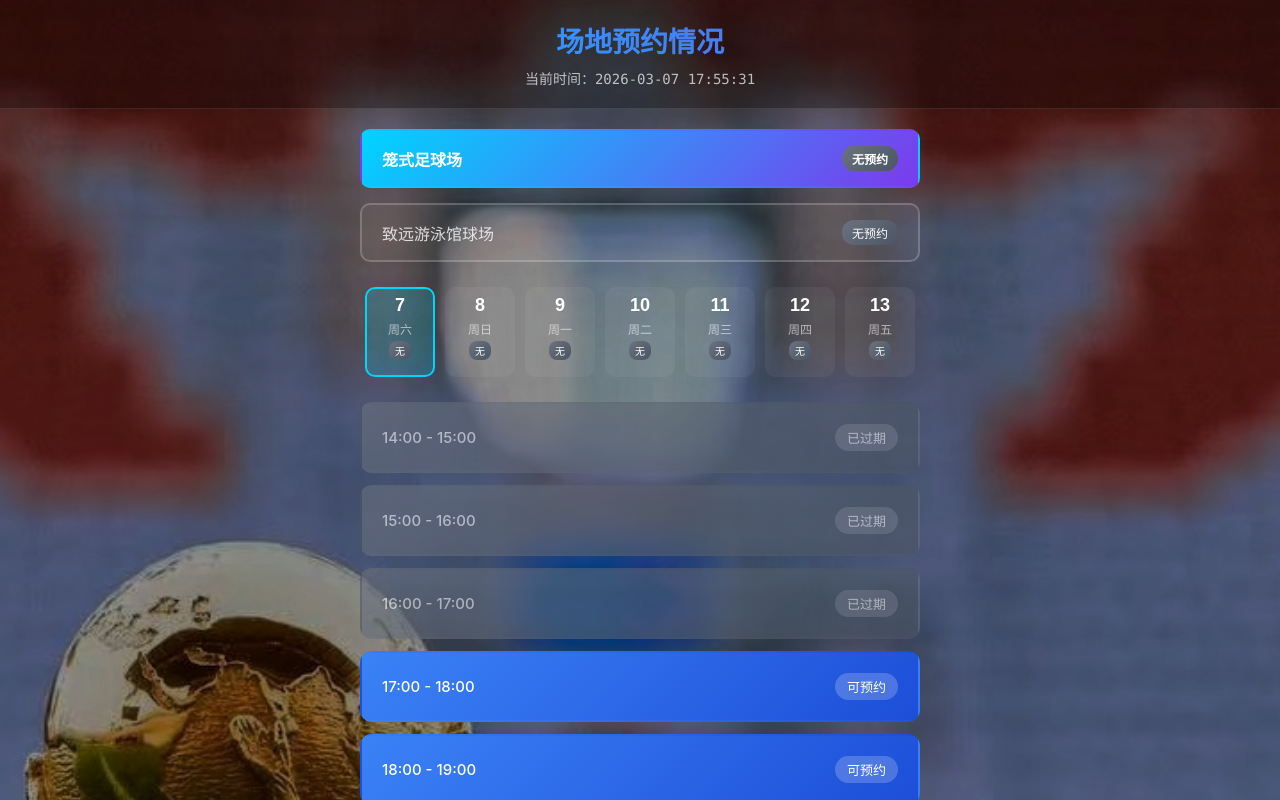
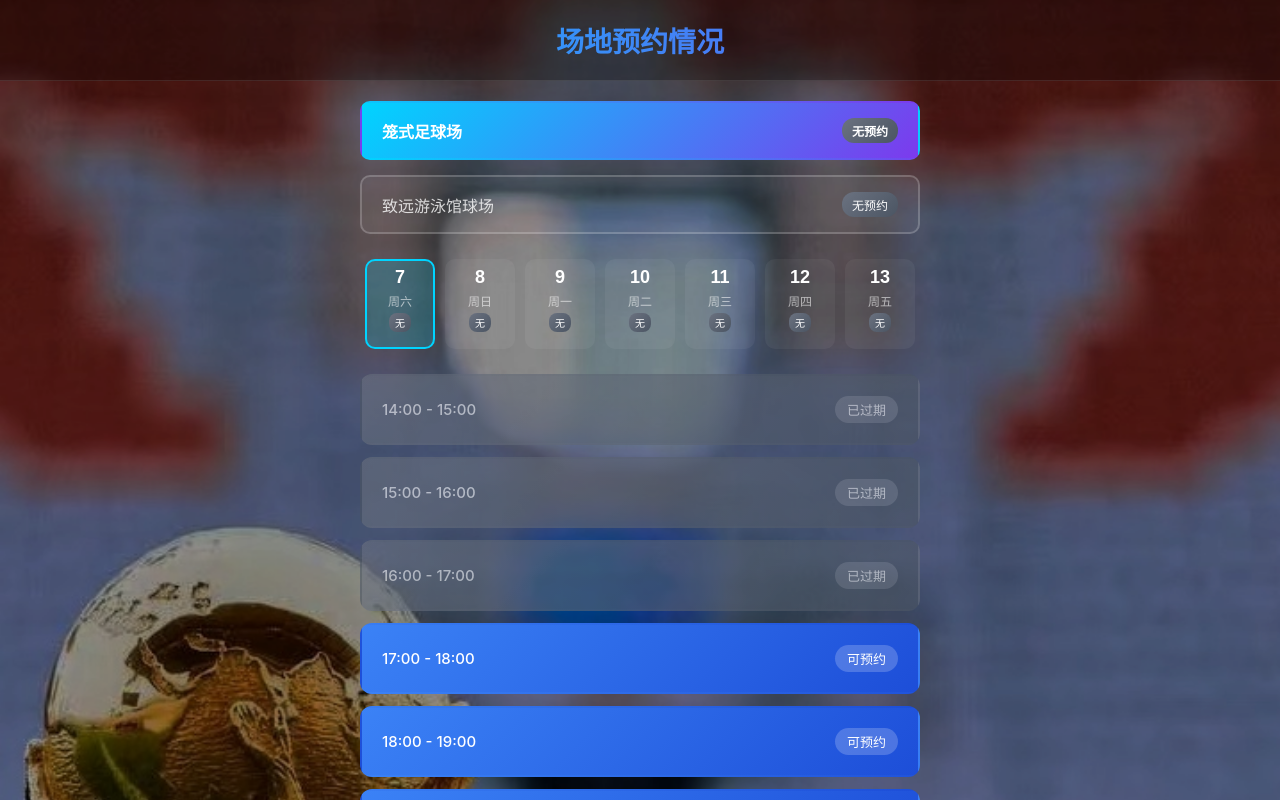
Before and after one commit to pnnooy/football_booking_web, a Vue app: page / in a window 1280 px wide. Shown: the top 800 px of the page. Built offline with nearby package versions, Linux system fonts and the light colour scheme; no server answers; the database is empty.

Commit message:
删除当前时间显示

```diff
--- a/src/App.vue
+++ b/src/App.vue
@@ -10,7 +10,6 @@
     <div v-else class="main-content-wrapper">
     <header class="header">
       <h1>场地预约情况</h1>
-      <p class="current-time">当前时间：{{ currentTime }}</p>
     </header>
 
     <main class="main-content">
@@ -151,7 +150,6 @@ const timeSlots = [14, 15, 16, 17, 18, 19, 20, 21]
 const currentVenue = ref('cage')
 const selectedDate = ref('')
 const bookings = ref([])
-const currentTime = ref('')
 
 // 页面加载状态
 const isLoading = ref(true)
@@ -191,7 +189,7 @@ const showConfirmModal = ref(false)
 const confirmMessage = ref('')
 const confirmHour = ref(null)
 
-let timeInterval = null
+
 
 // Open-Meteo 天气代码到文字描述的映射
 const weatherCodeMap = {
@@ -320,9 +318,6 @@ onMounted(() => {
   const day = today.getDate()
   selectedDate.value = `${today.getFullYear()}-${String(month).padStart(2, '0')}-${String(day).padStart(2, '0')}`
 
-  updateCurrentTime()
-  timeInterval = setInterval(updateCurrentTime, 1000)
-
   // 先显示页面，天气数据在后台异步加载
   // 这样不会阻塞用户看到预约信息
   Promise.all([
@@ -338,21 +333,8 @@ onMounted(() => {
 })
 
 onUnmounted(() => {
-  if (timeInterval) {
-    clearInterval(timeInterval)
-  }
+  // 清理代码（如果需要）
 })
-
-function updateCurrentTime() {
-  const now = new Date()
-  const year = now.getFullYear()
-  const month = String(now.getMonth() + 1).padStart(2, '0')
-  const date = String(now.getDate()).padStart(2, '0')
-  const hours = String(now.getHours()).padStart(2, '0')
-  const minutes = String(now.getMinutes()).padStart(2, '0')
-  const seconds = String(now.getSeconds()).padStart(2, '0')
-  currentTime.value = `${year}-${month}-${date} ${hours}:${minutes}:${seconds}`
-}
 
 // 获取某个场地和日期的预约记录
 function getBookingsForVenueAndDate(venue, date) {
@@ -864,17 +846,10 @@ button:active {
 
 .header h1 {
   font-size: 28px;
-  margin-bottom: 8px;
   background: linear-gradient(90deg, #00d4ff, #7c3aed);
   -webkit-background-clip: text;
   -webkit-text-fill-color: transparent;
   background-clip: text;
-}
-
-.current-time {
-  font-size: 14px;
-  color: rgba(255, 255, 255, 0.7);
-  font-family: 'Monaco', 'Courier New', monospace;
 }
 
 .main-content {
```
